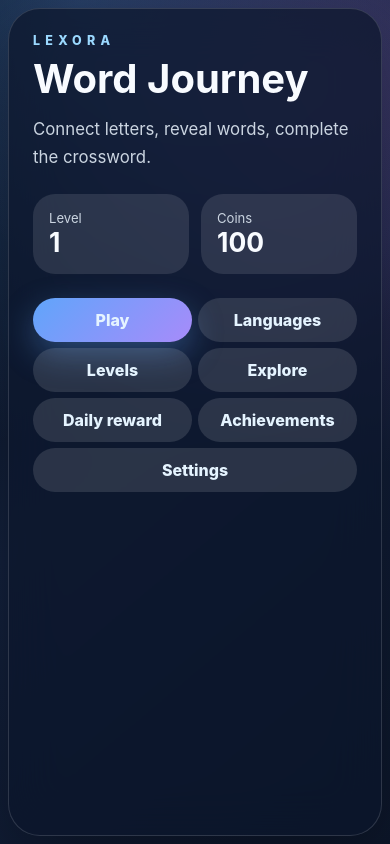
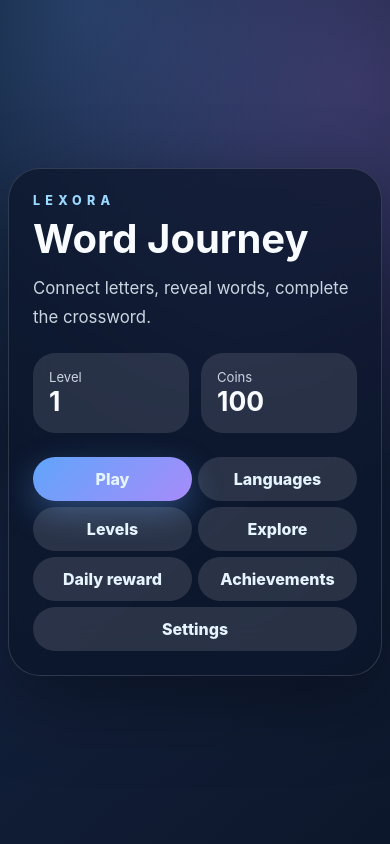
Before and after one commit to foxboxstudiodev/Lexora, a React (Vite) app: page / in a window 390 px wide. Built offline with nearby package versions, Linux system fonts and the light colour scheme.

Commit message:
Allow scrolling on non-game mobile screens

```diff
--- a/src/styles/mobileGameplay.css
+++ b/src/styles/mobileGameplay.css
@@ -19,10 +19,33 @@
 
   .app-shell.full-shell {
     min-height: 100dvh;
-    max-height: 100dvh;
     padding: max(8px, env(safe-area-inset-top)) max(8px, env(safe-area-inset-right)) max(8px, env(safe-area-inset-bottom)) max(8px, env(safe-area-inset-left));
     align-items: stretch;
+  }
+
+  .app-shell.full-shell.gameplay-shell {
+    max-height: 100dvh;
     overflow: hidden;
+  }
+
+  .app-shell.full-shell.scroll-shell {
+    max-height: none;
+    overflow-x: hidden;
+    overflow-y: auto;
+    -webkit-overflow-scrolling: touch;
+    align-items: center;
+  }
+
+  .scroll-shell .screen-panel {
+    margin-block: 0;
+    max-height: none;
+  }
+
+  .scroll-shell .level-map-screen,
+  .scroll-shell .exploration-screen,
+  .scroll-shell .achievements-screen {
+    min-height: calc(100dvh - max(16px, env(safe-area-inset-top)) - max(16px, env(safe-area-inset-bottom)));
+    overflow: visible;
   }
 
   .game-card {
```
